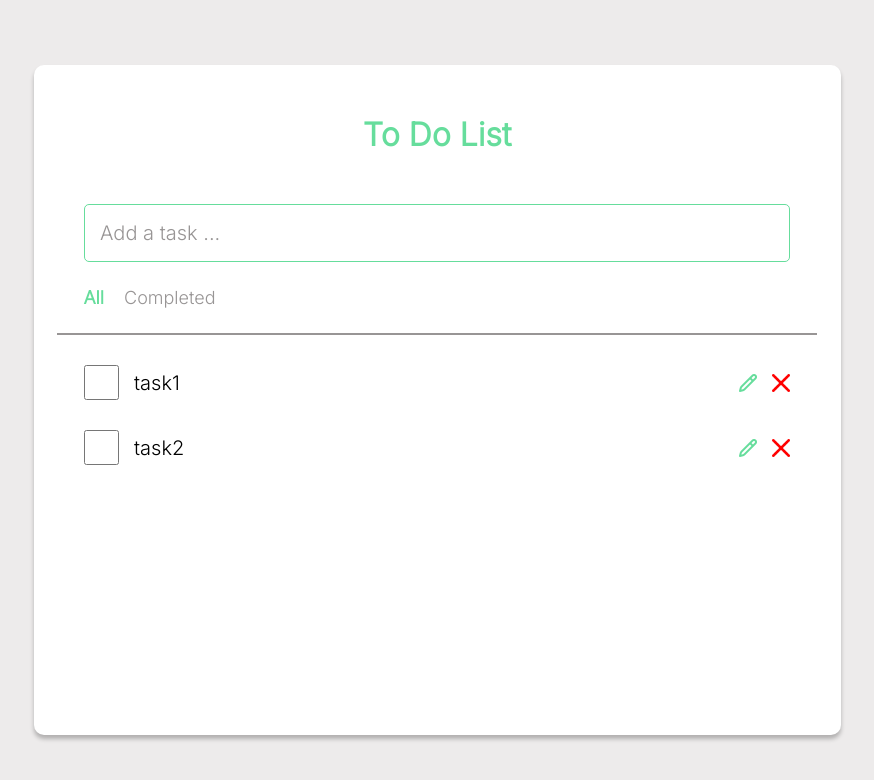
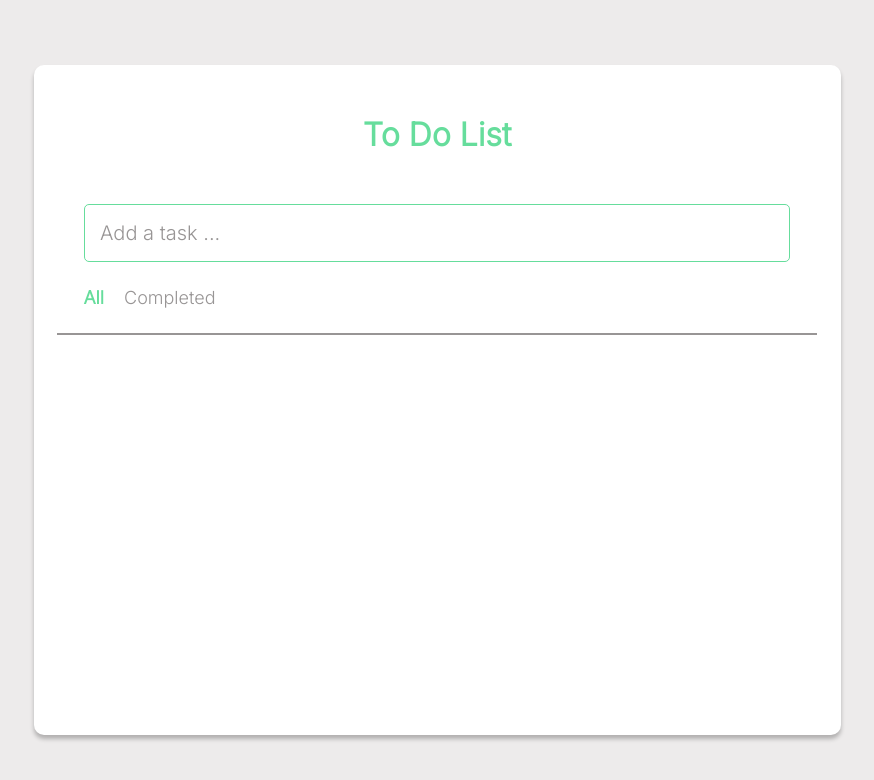
Before and after one commit to sagongjieun/Todo-App-TS, a React (Vite) app in the folder react-ts-vite-practice/: page / in a window 1280 px wide. Shown: the top 780 px of the page, without its empty margins (203-1077 px from the left). Built offline with nearby package versions, Linux system fonts and the light colour scheme.

Commit message:
recoil을 이용해 todo 리스트 띄우기

```diff
--- a/react-ts-vite-practice/package.json
+++ b/react-ts-vite-practice/package.json
@@ -11,7 +11,8 @@
   "dependencies": {
     "@emotion/react": "^11.10.6",
     "react": "^18.2.0",
-    "react-dom": "^18.2.0"
+    "react-dom": "^18.2.0",
+    "recoil": "^0.7.7"
   },
   "devDependencies": {
     "@types/react": "^18.0.27",
--- a/react-ts-vite-practice/src/App.tsx
+++ b/react-ts-vite-practice/src/App.tsx
@@ -4,12 +4,13 @@ import TodoTitle from "./components/TodoTitle";
 import TodoInput from "./components/TodoInput";
 import TodoToggle from "./components/TodoToggle";
 import TodoList from "./components/TodoList";
+import { RecoilRoot } from "recoil";
 
 export interface IAppProps {}
 
 export default function App(props: IAppProps) {
   return (
-    <div css={mainWrapperWrapper}>
+    <RecoilRoot>
       <div css={mainWrapper}>
         <TodoTitle />
         <TodoInput />
@@ -17,24 +18,19 @@ export default function App(props: IAppProps) {
         <div css={divideLine}></div>
         <TodoList />
       </div>
-    </div>
+    </RecoilRoot>
   );
 }
 
-const mainWrapperWrapper = css`
-  height: 100vh;
-`;
-
 const mainWrapper = css`
+  width: 807px;
+  height: 670px;
   position: absolute;
   left: calc(50% - 807px / 2);
   top: calc(50% - 670px / 2);
-  width: 807px;
-  height: 670px;
   background: #ffffff;
   box-shadow: 0px 4px 4px rgba(0, 0, 0, 0.25);
   border-radius: 10px;
-  margin: auto auto;
   display: flex;
   flex-direction: column;
   align-items: center;
--- a/react-ts-vite-practice/src/components/TodoInput.tsx
+++ b/react-ts-vite-practice/src/components/TodoInput.tsx
@@ -1,16 +1,44 @@
 import { useState } from "react";
 import { css } from "@emotion/react";
+import { useRecoilState } from "recoil";
+import { ITodoTypes, todoState } from "../recoil/atom";
 
 export interface IAppProps {}
 
 export default function TodoInput(props: IAppProps) {
-  const [todo, setTodo] = useState<string>("");
+  const [content, setContent] = useState<string>("");
+  const [todo, setTodo] = useRecoilState<ITodoTypes[]>(todoState);
 
-  const onChangeTodo = (e: React.ChangeEvent<HTMLInputElement>) => {
-    setTodo(e.target.value);
+  const onChangeTodo = (e: React.ChangeEvent<HTMLInputElement>): void => {
+    setContent(e.target.value);
   };
 
-  return <input css={inputWrapper} placeholder="Add a task ..." value={todo} onChange={(e) => onChangeTodo(e)} />;
+  const onKeyDownSendTodo = (e: React.KeyboardEvent<HTMLInputElement>): void => {
+    if (e.key === "Enter") {
+      const nextId = todo.length > 0 ? todo[todo.length - 1].id + 1 : 0;
+
+      setTodo([
+        ...todo,
+        {
+          id: nextId,
+          contents: content,
+          isComplete: false,
+        },
+      ]);
+
+      setContent("");
+    }
+  };
+
+  return (
+    <input
+      css={inputWrapper}
+      placeholder="Add a task ..."
+      value={content}
+      onChange={(e) => onChangeTodo(e)}
+      onKeyDown={(e) => onKeyDownSendTodo(e)}
+    />
+  );
 }
 
 const inputWrapper = css`
--- a/react-ts-vite-practice/src/components/TodoList.tsx
+++ b/react-ts-vite-practice/src/components/TodoList.tsx
@@ -1,26 +1,17 @@
 import * as React from "react";
-import { useState } from "react";
 import { css } from "@emotion/react";
 import TodoListItem from "./TodoListItem";
+import { useRecoilValue } from "recoil";
+import { ITodoTypes, todoState } from "../recoil/atom";
 
-export interface IAppProps {}
-
-interface todoListProps {
-  id: number;
-  todo: string;
-}
-
-export default function TodoList(props: IAppProps) {
-  const [todoList, setTodoList] = useState<todoListProps[]>([
-    { id: 1, todo: "task1" },
-    { id: 2, todo: "task2" },
-  ]);
+export default function TodoList() {
+  const todoList = useRecoilValue<ITodoTypes[]>(todoState);
 
   return (
     <div css={listWrapper}>
-      {todoList.map((todo) => (
-        <TodoListItem key={todo.id} todo={todo.todo} />
-      ))}
+      {todoList.length > 1 && (
+        <>{todoList.map((todo) => todo.id !== 0 && <TodoListItem key={todo.id} todo={todo} />)}</>
+      )}
     </div>
   );
 }
@@ -28,4 +19,20 @@ export default function TodoList(props: IAppProps) {
 const listWrapper = css`
   width: 706px;
   height: 320px;
+  overflow-y: scroll;
+
+  ::-webkit-scrollbar {
+    width: 4px;
+    height: 10px;
+  }
+
+  ::-webkit-scrollbar-thumb {
+    background-color: rgba(0, 0, 0, 0.3);
+    border-radius: 10px;
+  }
+
+  ::-webkit-scrollbar-track {
+    background-color: initial;
+    border-radius: 10px;
+  }
 `;
--- a/react-ts-vite-practice/src/components/TodoListItem.tsx
+++ b/react-ts-vite-practice/src/components/TodoListItem.tsx
@@ -2,17 +2,19 @@ import * as React from "react";
 import { css } from "@emotion/react";
 import modifyButton from "./../assets/images/modifyButton.png";
 import deleteButton from "./../assets/images/deleteButton.png";
+import { ITodoTypes } from "../recoil/atom";
 
-export interface IAppProps {
-  todo: string;
+export interface ITodoListItemProps {
+  key: number;
+  todo: ITodoTypes;
 }
 
-export default function TodoListItem(props: IAppProps) {
+export default function TodoListItem(props: ITodoListItemProps) {
   return (
     <div css={listItemWrapper}>
       <div css={leftSection}>
         <input type="checkbox" />
-        <span>{props.todo}</span>
+        <span>{props.todo.contents}</span>
       </div>
       <div css={rightSection}>
         <img src={modifyButton} />
@@ -45,7 +47,7 @@ const leftSection = css`
   }
 
   > span {
-    font-size: 20px;
+    font-size: 18px;
     color: #000000;
   }
 `;
@@ -54,11 +56,12 @@ const rightSection = css`
   display: flex;
   align-items: center;
 
-  > img:nth-of-type(1) {
+  /* > img:nth-of-type(1) {
     margin-right: 15px;
-  }
+  } */
 
   > img {
+    margin-right: 15px;
     width: 18px;
     height: 18px;
     cursor: pointer;
--- /dev/null
+++ b/react-ts-vite-practice/src/recoil/atom.ts
@@ -0,0 +1,18 @@
+import { atom } from "recoil";
+
+export interface ITodoTypes {
+  id: number;
+  contents: string;
+  isComplete: boolean;
+}
+
+export const todoState = atom<ITodoTypes[]>({
+  key: "todoState",
+  default: [
+    {
+      id: 0,
+      contents: "",
+      isComplete: false,
+    },
+  ],
+});
--- a/react-ts-vite-practice/src/styles/GlobalStyle.tsx
+++ b/react-ts-vite-practice/src/styles/GlobalStyle.tsx
@@ -21,19 +21,4 @@ const globalStyle = css`
   body {
     background-color: #edebeb;
   }
-
-  ::-webkit-scrollbar {
-    width: 8px;
-    height: 10px;
-  }
-
-  ::-webkit-scrollbar-thumb {
-    background-color: rgba(0, 0, 0, 0.3);
-    border-radius: 10px;
-  }
-
-  ::-webkit-scrollbar-track {
-    background-color: initial;
-    border-radius: 10px;
-  }
 `;
```
Also changed, not shown: 1 other file (tests, documents, lock files or other folders).
